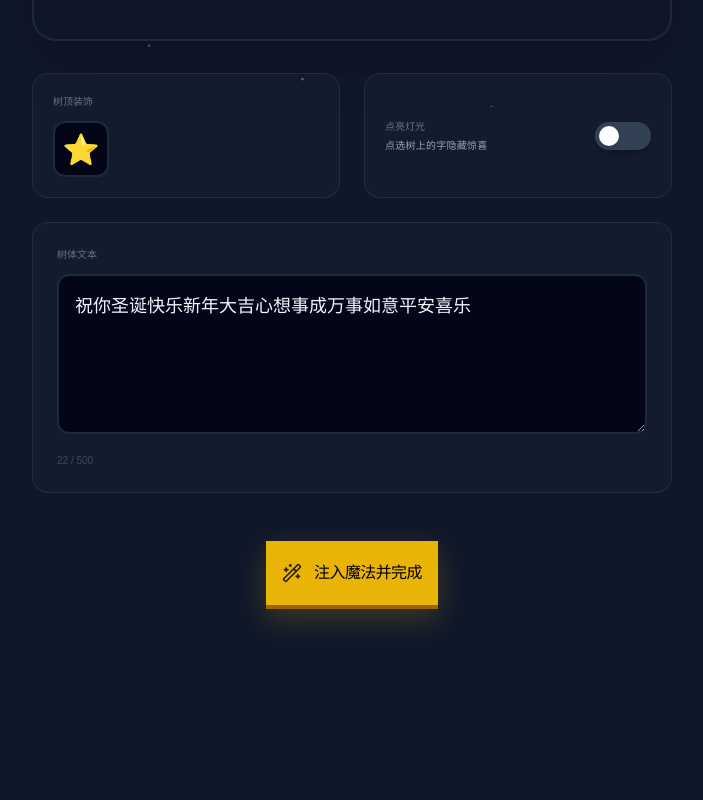
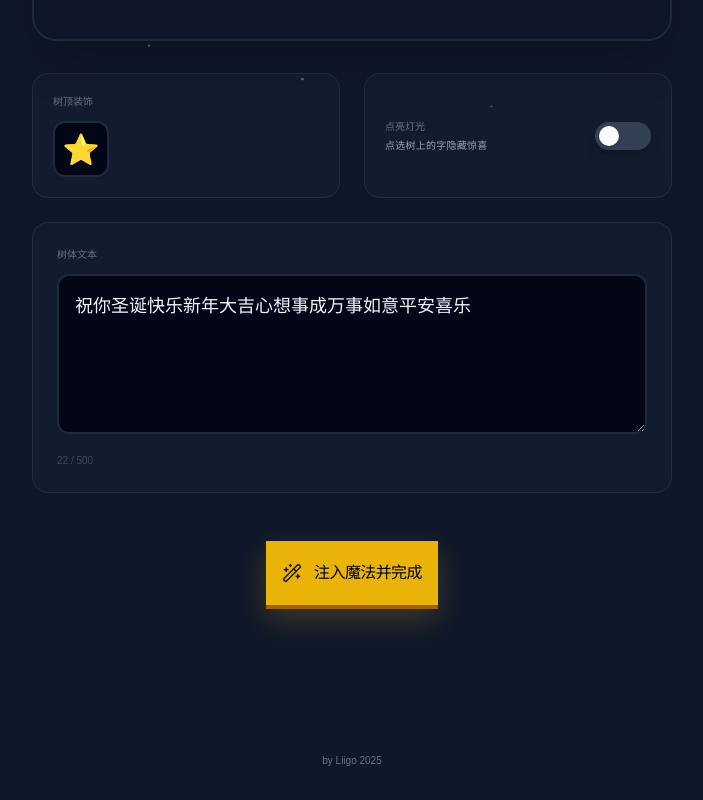
Before and after one commit to liigoQi/textmastree, a React (Vite) app: page / in a window 1280 px wide. Shown: the part 576-1376 px from the top of the page, without its empty margins (288-991 px from the left). Before the commit the page ends 1281 px from the top, so only its background shows below. Built offline with nearby package versions, Linux system fonts and the light colour scheme; a web font is replaced by a local one.

Commit message:
add footnote

```diff
--- a/App.tsx
+++ b/App.tsx
@@ -92,6 +92,16 @@ const App: React.FC = () => {
         )}
       </main>
 
+      {/* 页脚 */}
+      <footer className="mt-12 pb-8 flex justify-center">
+        <a
+          href="mailto:liiigo@outlook.com"
+          className="pixel-font text-[10px] text-slate-500 hover:text-green-400 transition-colors cursor-pointer"
+        >
+          by Liigo 2025
+        </a>
+      </footer>
+
     </div>
   );
 };
```
